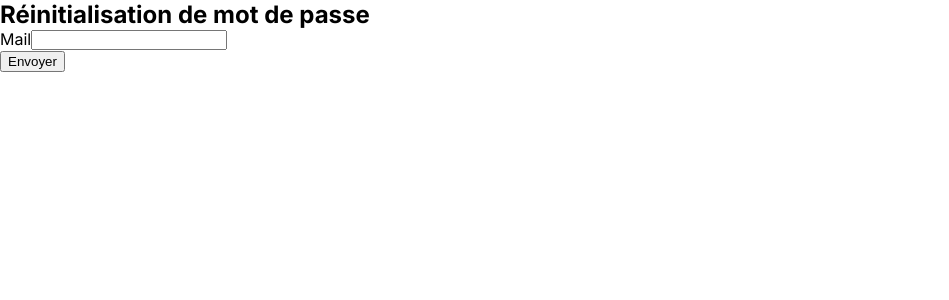
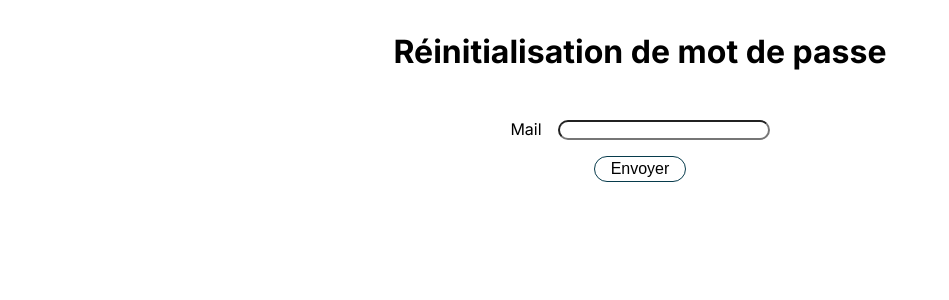
Before and after one commit to Bcharier/eni-bar, a Symfony app: template templates/security/reset_password_request.html.twig in a window 1280 px wide. Shown: the part 98-398 px from the top of the page, without its empty margins (0-949 px from the left). Run offline with Twig, Linux system fonts and the light colour scheme; the template is opened without the code that fills it, so the values that code supplies are empty; form fields are guessed from the names that the template uses; style sheets or scripts are compiled from the project's sources; some libraries are stand-ins or nearby versions.

Commit message:
add css for reset password form

```diff
--- /dev/null
+++ b/assets/styles/resetPassword.css
@@ -0,0 +1,27 @@
+.container {
+  display: flex;
+  flex-direction: column;
+  width: fit-content;
+  margin: 2rem auto;
+}
+.col {
+  display: flex;
+  justify-content: center;
+  align-items: center;
+  flex-direction: column;
+  gap: 1rem;
+}
+form {
+  display: flex;
+  justify-content: center;
+  align-items: center;
+  flex-direction: column;
+  gap: 1rem;
+}
+form label {
+  margin-right: 1rem;
+}
+form input {
+  padding: 0 0.5rem;
+  border-radius: 1rem;
+}
--- a/templates/security/reset_password_form.html.twig
+++ b/templates/security/reset_password_form.html.twig
@@ -1,4 +1,7 @@
 {% extends 'base.html.twig' %}
+
+{% block stylesheets %}<link rel="stylesheet" href="{{ asset('styles/resetPassword.css') }}">{% endblock %}
+
 
 {% block title %}Réinitialisation de mot de passe{% endblock %}
 
--- a/templates/security/reset_password_request.html.twig
+++ b/templates/security/reset_password_request.html.twig
@@ -1,4 +1,7 @@
 {% extends 'base.html.twig' %}
+
+{% block stylesheets %}<link rel="stylesheet" href="{{ asset('styles/resetPassword.css') }}">{% endblock %}
+
 
 {% block title %}Réinitialisation de mot de passe{% endblock %}
 
@@ -6,10 +9,10 @@
 <section class="container my-3">
     <div class="row">
         <div class="col">
-            <h1>Réinitialisation de mot de passe</h1>
+            <h1 class="page-title">Réinitialisation de mot de passe</h1>
             {{ form_start(requestPassForm) }}
                 {{ form_row(requestPassForm.mail) }}
-                <button type="submit" class="btn btn-primary">Envoyer</button>
+                <button class="button" type="submit" class="btn btn-primary">Envoyer</button>
             {{ form_end(requestPassForm) }}
         </div>
     </div>
```
Also changed, not shown: assets/JS/form.js (+15 -15 lines), assets/styles/resetPassword.less (added, +33 -0 lines).
